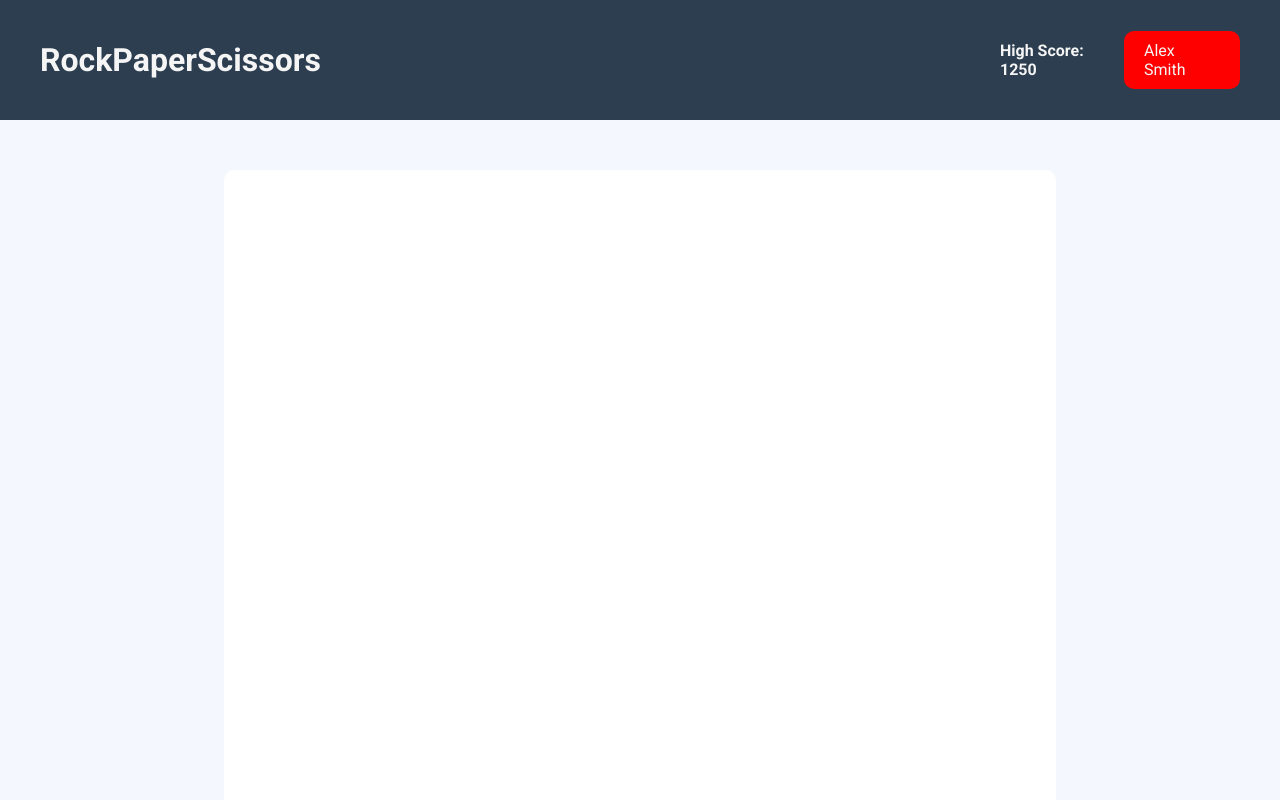
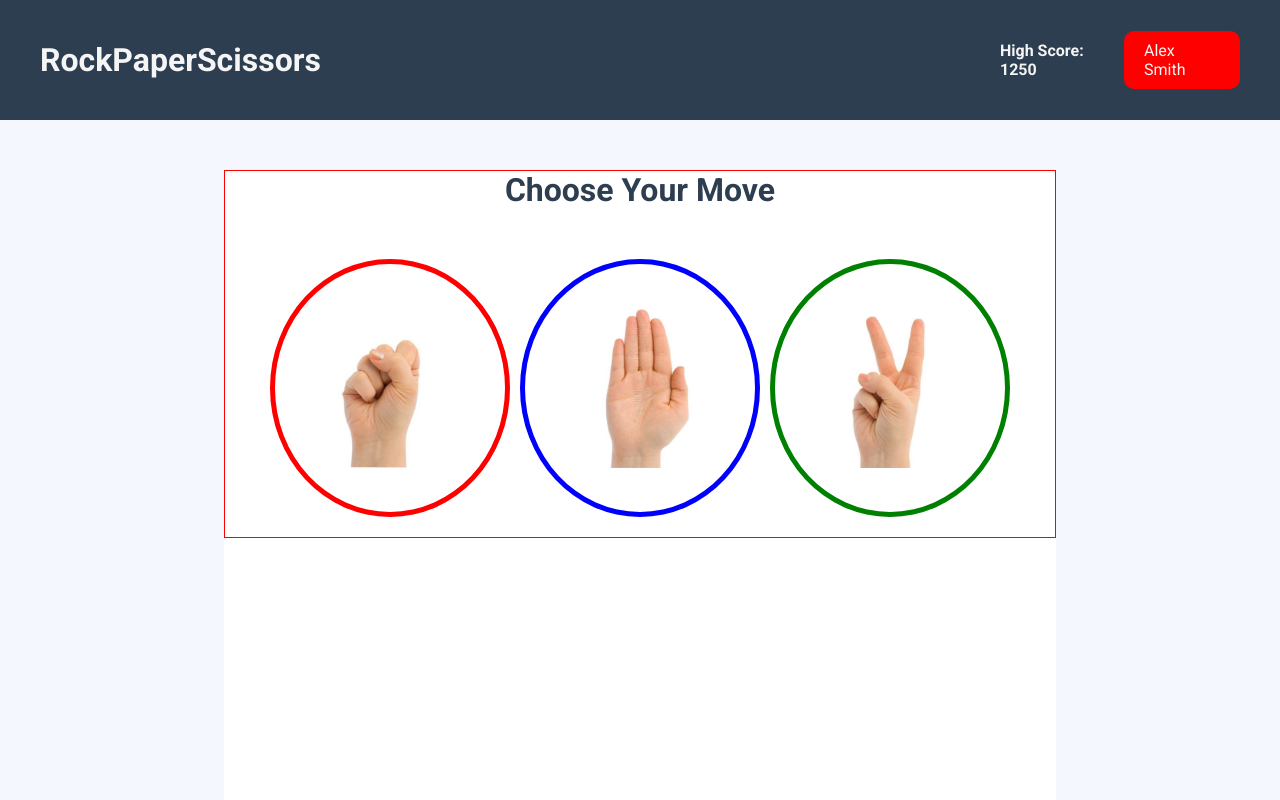
Before and after one commit to oldcode-dev/rock-paper-scissors, a plain HTML site: page index.html in a window 1280 px wide. Shown: the top 800 px of the page. Drawn offline with Linux system fonts and the light colour scheme.

Commit message:
feat: Add structure for game scores
- add user choice and scores
- add computer choice and scores
- add moves for for all players involed
- style each added

```diff
--- a/index.html
+++ b/index.html
@@ -18,14 +18,27 @@
         <div class="playGround">
             <div class="scoreBoard">
                 <div class="user"></div>
-                <div class="score">
+                <div class="scoreContainer">
                     <div class="gameRounds"></div>
-
+                    <div class="scoreCheck"></div>
+                    <div class="score"></div>
+                    <div class="motivation"></div>
                 </div>
                 <div class="computer"></div>
             </div>
             <div class="moves">
-
+                <h2>Choose Your Move</h2>
+                <div class="choices">
+                    <div class="rock">
+                    <img src="./rps Game Images/rock.png" alt="rock">
+                </div>
+                <div class="paper">
+                    <img src="./rps Game Images/paper.png" alt="paper">
+                </div>
+                <div class="scissors">
+                    <img src="./rps Game Images/scissors.png" alt="scissors">
+                </div>
+                </div>
             </div>
             <div class="gameHistory">
 
--- a/styles.css
+++ b/styles.css
@@ -55,6 +55,47 @@ main {
     background-color: white;
 }
 
+h2 {
+    text-align: center;
+    margin-bottom: 30px;
+    color: #2c3e50;
+    font-size: 2rem;
+}
+
+.moves {
+    border: 1px solid red;
+}
+
+.choices {
+    margin: auto;
+    display: flex;
+    justify-content: space-around;
+    padding: 20px 40px;
+}
+
+.rock, .paper, .scissors {
+    border-radius: 50%;
+    padding: 40px;
+    cursor: pointer;
+}
+
+.rock {
+    border: 5px solid red;
+
+}
+
+.paper {
+    border: 5px solid blue;
+}
+
+.scissors {
+    border: 5px solid green;
+}
+
+.rock > img , .paper > img, .scissors > img {
+    width: 150px;
+}
+
 .footer-container {
     background-color: #2c3e50;
     display: flex;
```
